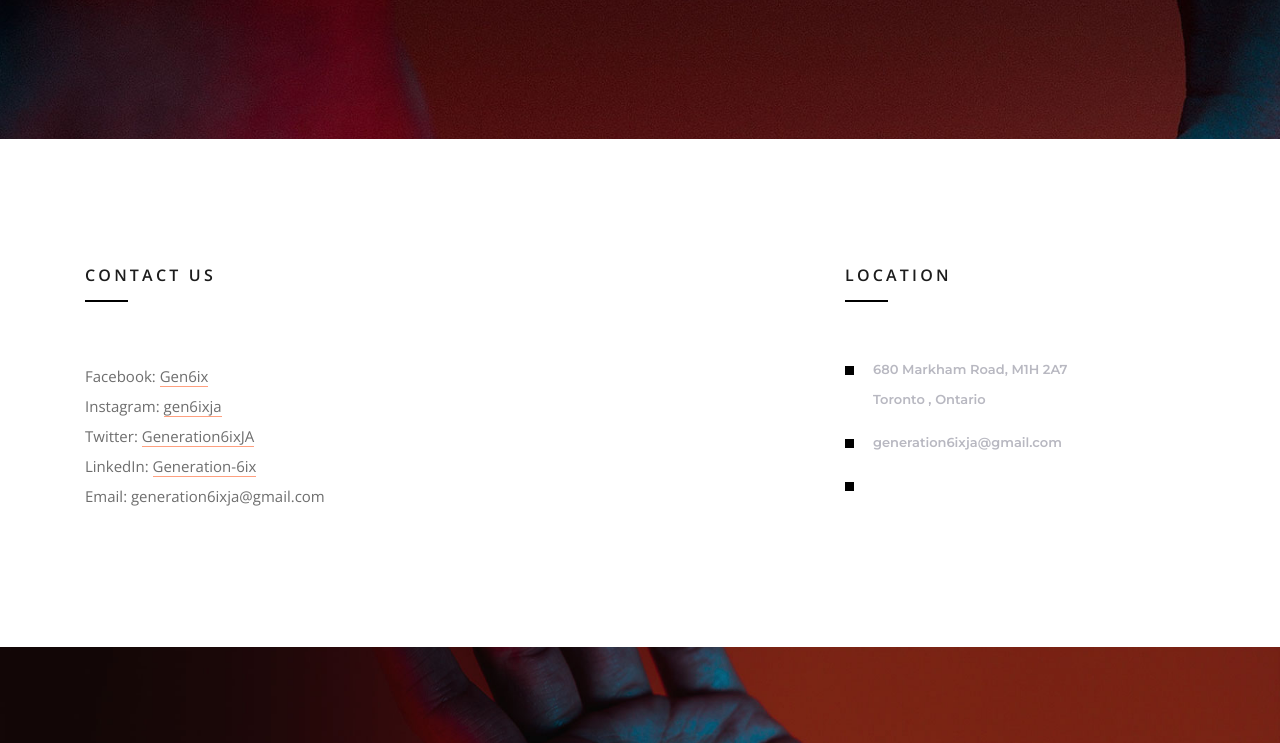
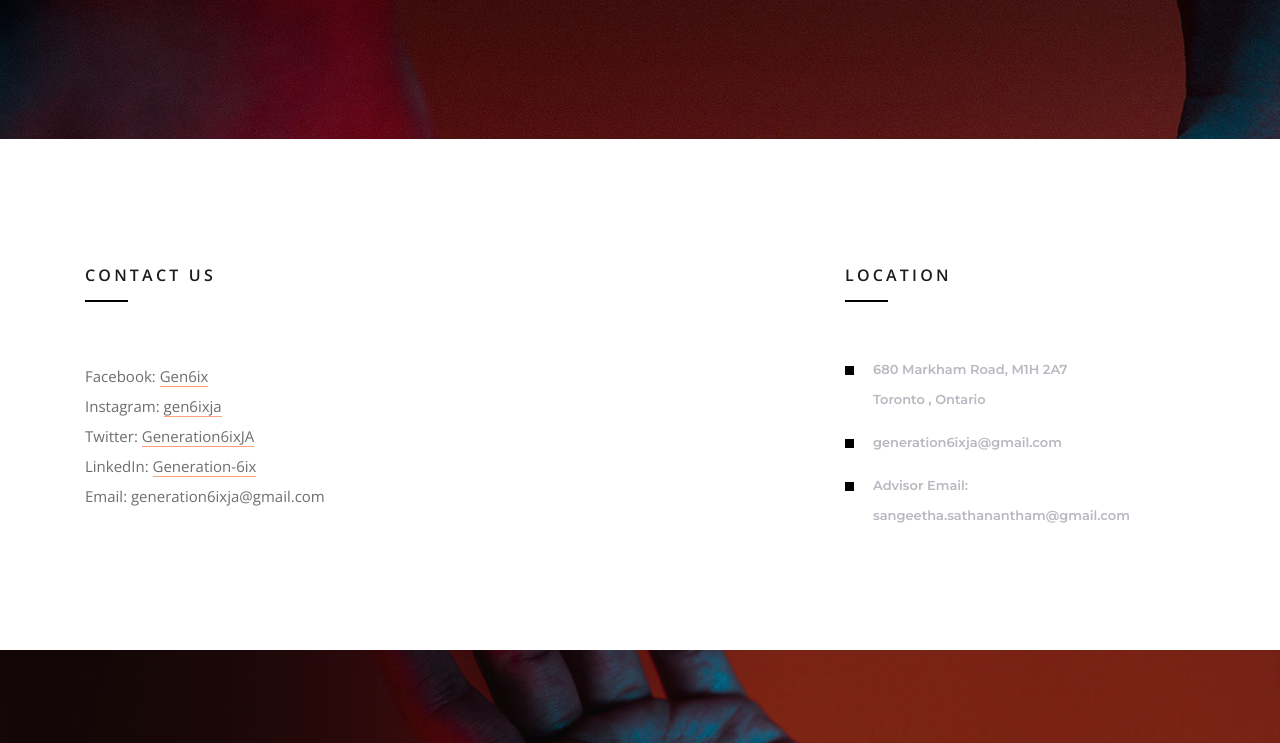
Before and after one commit to HZ757/gen-six-website, a plain HTML site: page contact_us.html in a window 1280 px wide. Shown: the part 357-1100 px from the top of the page. Drawn offline with nearby package versions, Linux system fonts and the light colour scheme; some packages are replaced by stand-ins of ours.

Commit message:
Update contact_us.html

```diff
--- a/contact_us.html
+++ b/contact_us.html
@@ -162,7 +162,7 @@
 									<br>
 									Toronto , Ontario</li>
 									<li>generation6ixja@gmail.com</li>
-									<li></li>
+									<li>Advisor Email: sangeetha.sathanantham@gmail.com</li>
 								</ul>
 							</div>
 						</div>
```
